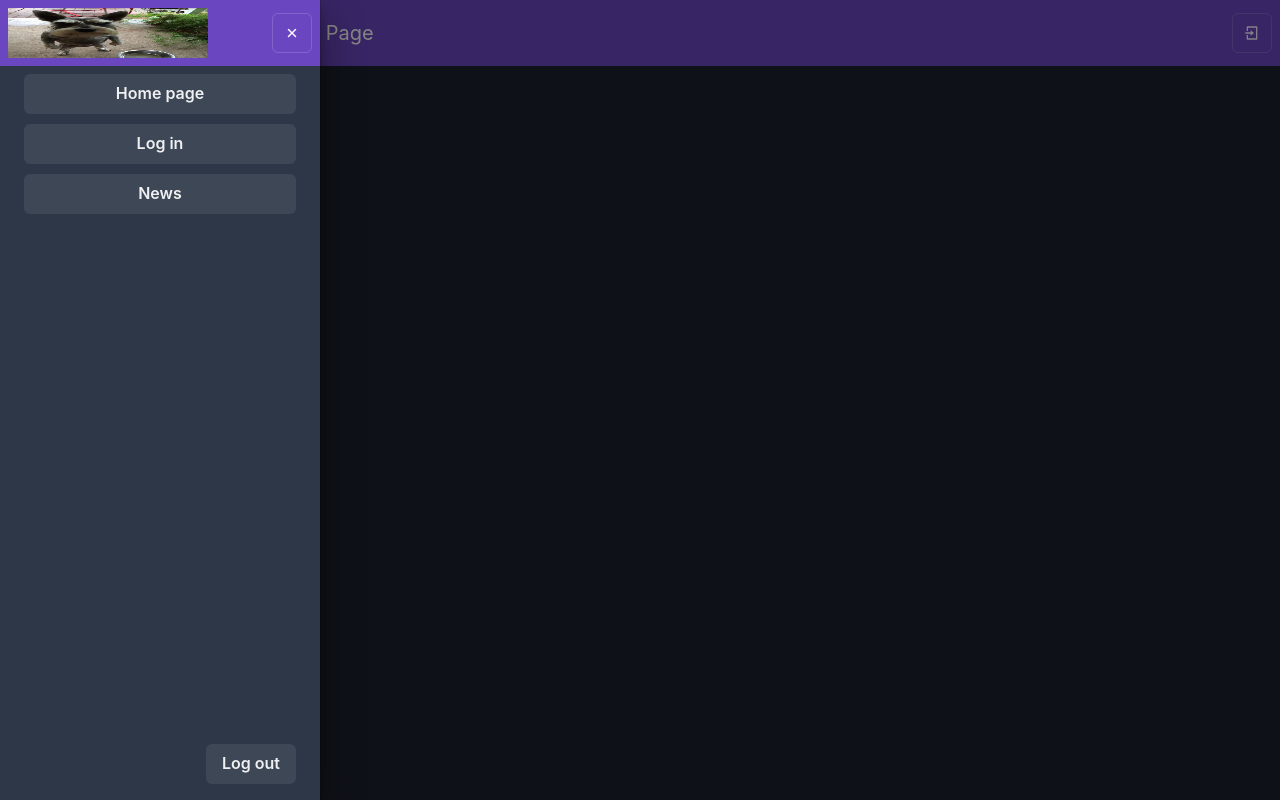
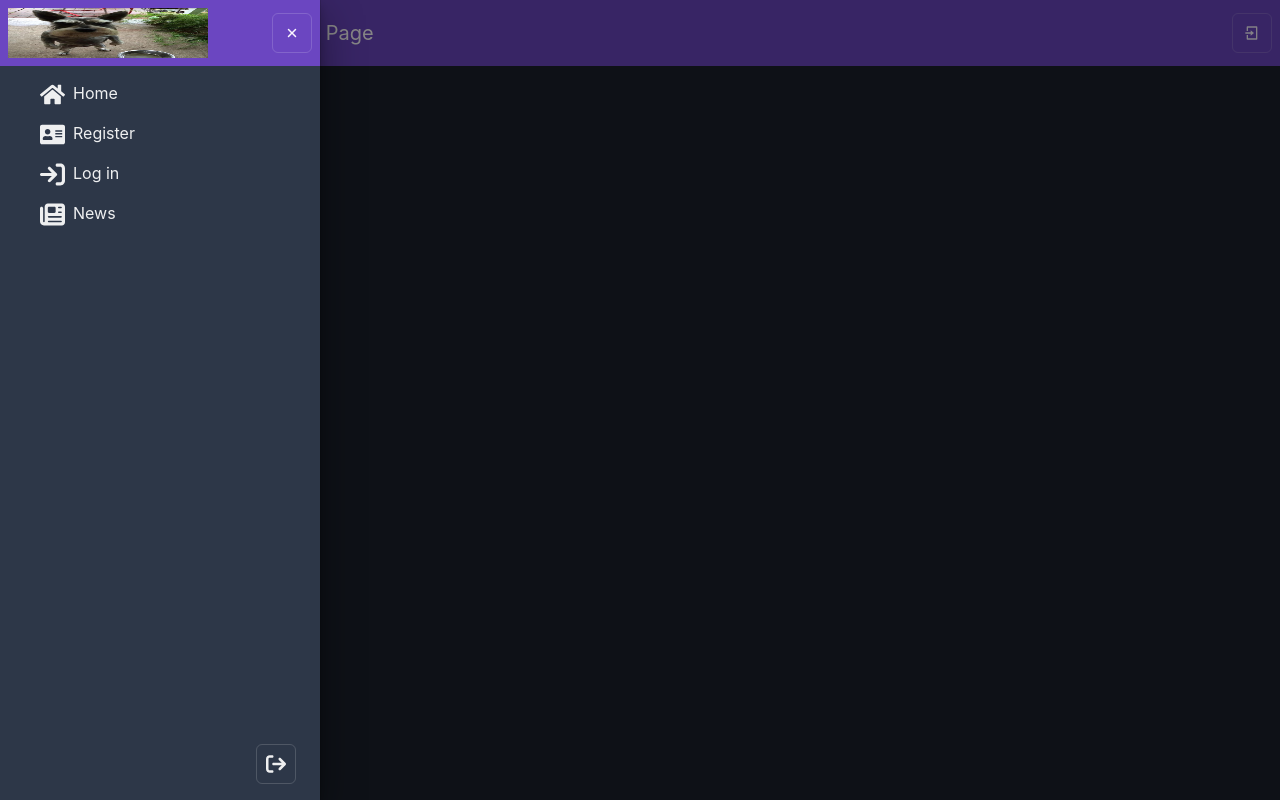
Before and after one commit to 4193883-eng/shed.edu, a React (Vite) app: page / in a window 1280 px wide. Both pictures are taken after a click on the button 28 px from the left and 33 px from the top of the page. Built offline with nearby package versions, Linux system fonts and the light colour scheme; no server answers.

Commit message:
add icons to sidebar

```diff
--- a/src/components/rootLayoutComponents/Sidebar.jsx
+++ b/src/components/rootLayoutComponents/Sidebar.jsx
@@ -12,7 +12,13 @@ import {
 import PropTypes from 'prop-types';
 import { useDispatch } from 'react-redux';
 import { SiteLogo } from '../SiteLogo.jsx';
+import { FaHome } from 'react-icons/fa';
+import { FaAddressCard } from 'react-icons/fa';
+import { FaArrowRightFromBracket, FaNewspaper } from 'react-icons/fa6';
 import { IoClose } from 'react-icons/io5';
+import { PiSignInFill } from 'react-icons/pi';
+import { FaArrowRightToBracket } from 'react-icons/fa6';
+
 import { Link } from 'react-router-dom';
 import { flushAuthTokenAction } from '../../redux/auth/authActions.js';
 
@@ -40,27 +46,71 @@ export function Sidebar({ isOpen = false, onClose }) {
         </DrawerHeader>
         <DrawerBody>
           <Flex flexDirection={'column'}>
-            <Button marginBottom={'10px'} as={Link} to={'/'}>
-              Home page
+            <Button
+              leftIcon={<FaHome size={'25px'} />}
+              fontWeight={'400'}
+              fontFamily={'B612 Mono", monospace'}
+              sizeIcon={'10'}
+              marginBottom={'10pxС'}
+              paddingLeft={'10px'}
+              justifyContent={'start'}
+              variant="ghost"
+              as={Link}
+              to={'/'}
+            >
+              Home
             </Button>
-            <Button marginBottom={'10px'} as={Link} to={'/signin'}>
+            <Button
+              leftIcon={<FaAddressCard size={'25px'} />}
+              fontWeight={'400'}
+              fontFamily={'B612 Mono", monospace'}
+              marginBottom={'10px'}
+              paddingLeft={'10px'}
+              justifyContent={'start'}
+              variant="ghost"
+              as={Link}
+              to={'/signup'}
+            >
+              Register
+            </Button>
+            <Button
+              leftIcon={<FaArrowRightToBracket size={'25px'} />}
+              fontWeight={'400'}
+              fontFamily={'B612 Mono", monospace'}
+              marginBottom={'10px'}
+              paddingLeft={'10px'}
+              justifyContent={'start'}
+              variant="ghost"
+              as={Link}
+              to={'/signin'}
+            >
               Log in
             </Button>
-            <Button as={Link} to={'/news'}>
+            <Button
+              leftIcon={<FaNewspaper size={'25px'} />}
+              fontWeight={'400'}
+              fontFamily={'B612 Mono", monospace'}
+              marginBottom={'10px'}
+              paddingLeft={'10px'}
+              justifyContent={'start'}
+              variant="ghost"
+              as={Link}
+              to={'/news'}
+            >
               News
             </Button>
           </Flex>
         </DrawerBody>
         <DrawerFooter>
-          <Button
+          <IconButton
             onClick={() => {
               dispatch(flushAuthTokenAction());
             }}
+            variant="outline"
+            icon={<FaArrowRightFromBracket size={'20px'} />}
             as={Link}
             to={'/'}
-          >
-            Log out
-          </Button>
+          ></IconButton>
         </DrawerFooter>
       </DrawerContent>
     </Drawer>
```
